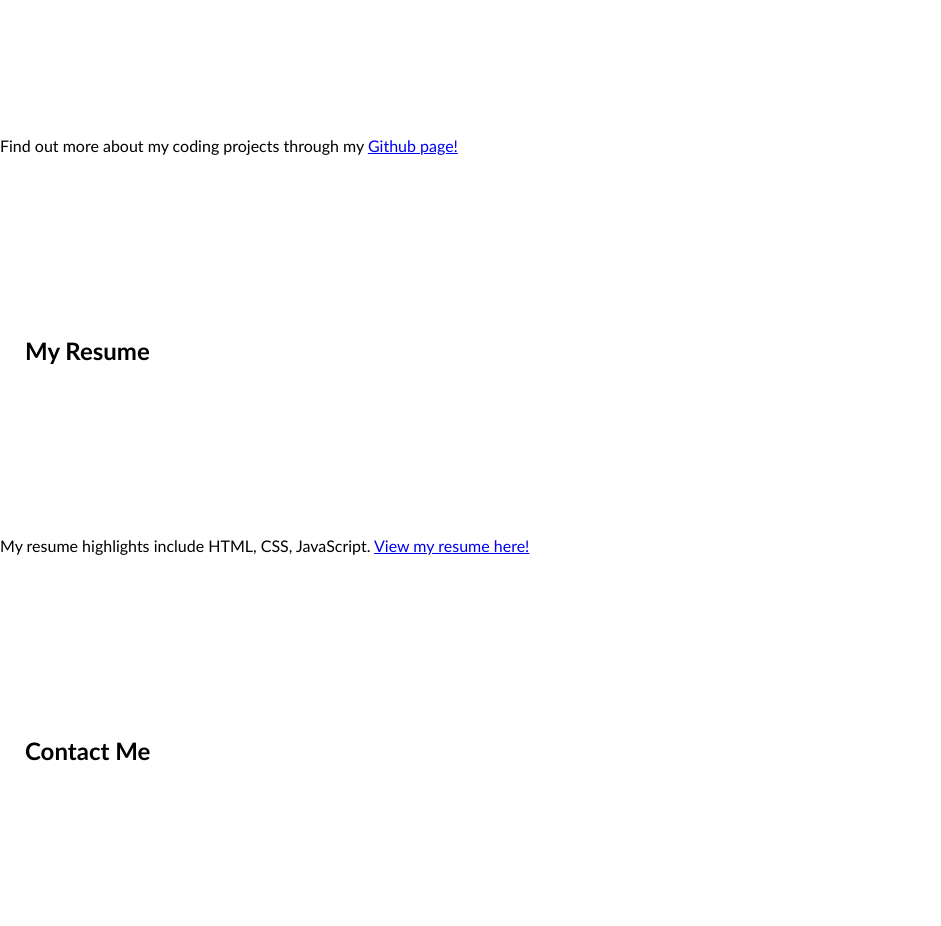
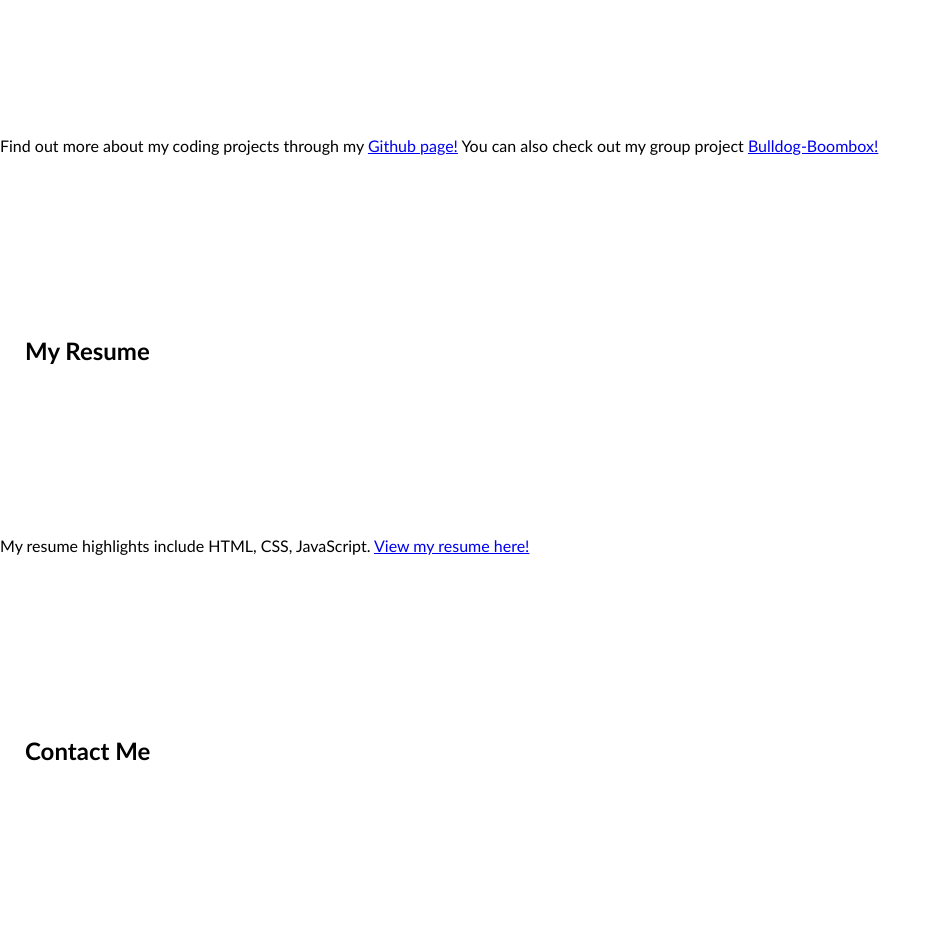
Before and after one commit to HeyneV/mywebsite, a plain HTML site: page index.html in a window 1280 px wide. Shown: the part 858-1784 px from the top of the page, without its empty margins (0-941 px from the left). Drawn offline with Linux system fonts and the light colour scheme.

Commit message:
update index
Add Bulldog-Boombox website

```diff
--- a/index.html
+++ b/index.html
@@ -55,6 +55,8 @@
             <h1 class="title">My Work</h1>
             <p class="description"> Find out more about my coding projects through my
                 <a href="https://github.com/HeyneV">Github page!</a>
+                You can also check out my group project
+                <a href="https://ktodoran.github.io/Bulldog-Boombox/">Bulldog-Boombox!</a>
             </p>
         </section>
         <!-- end "my work" -->
```
